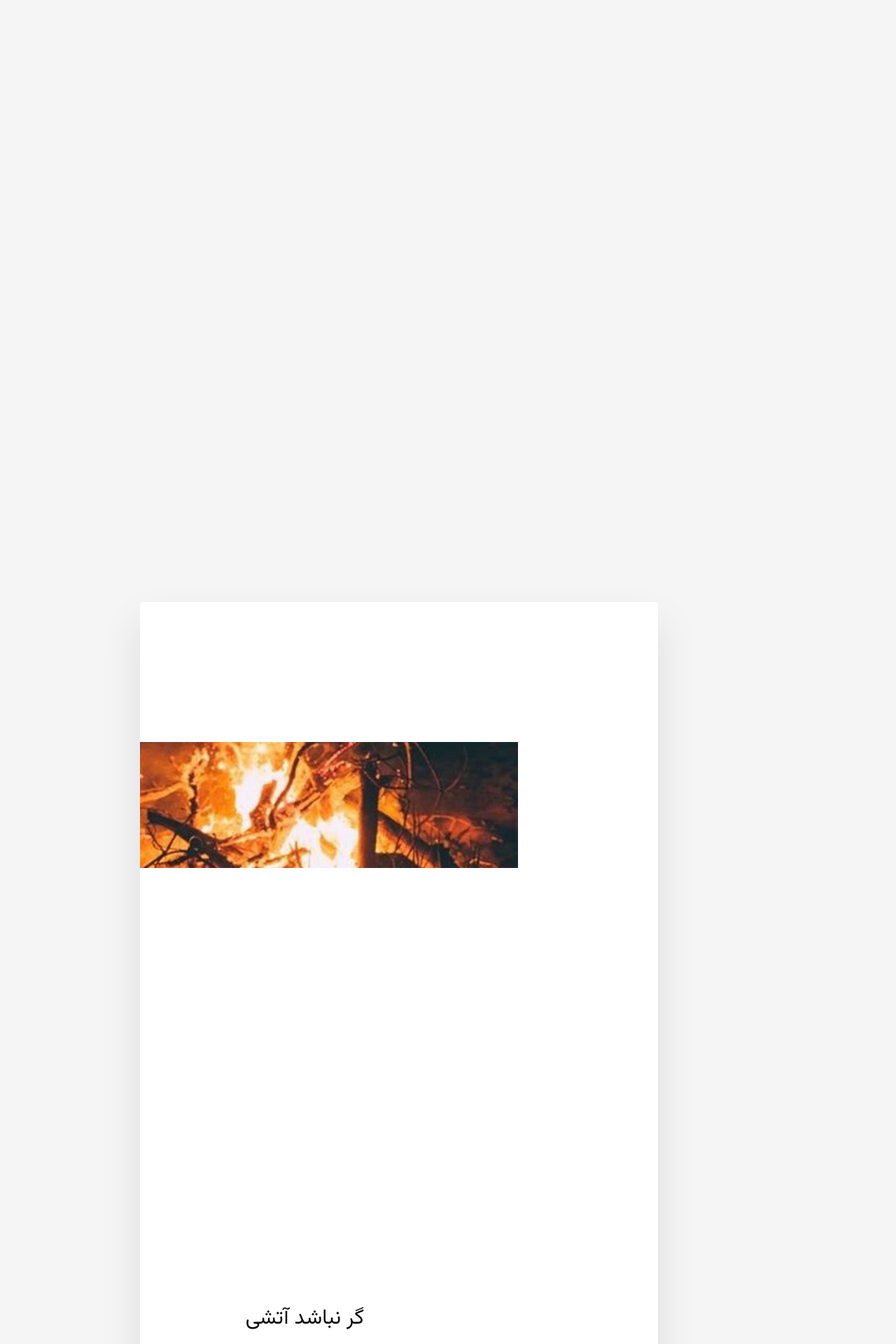
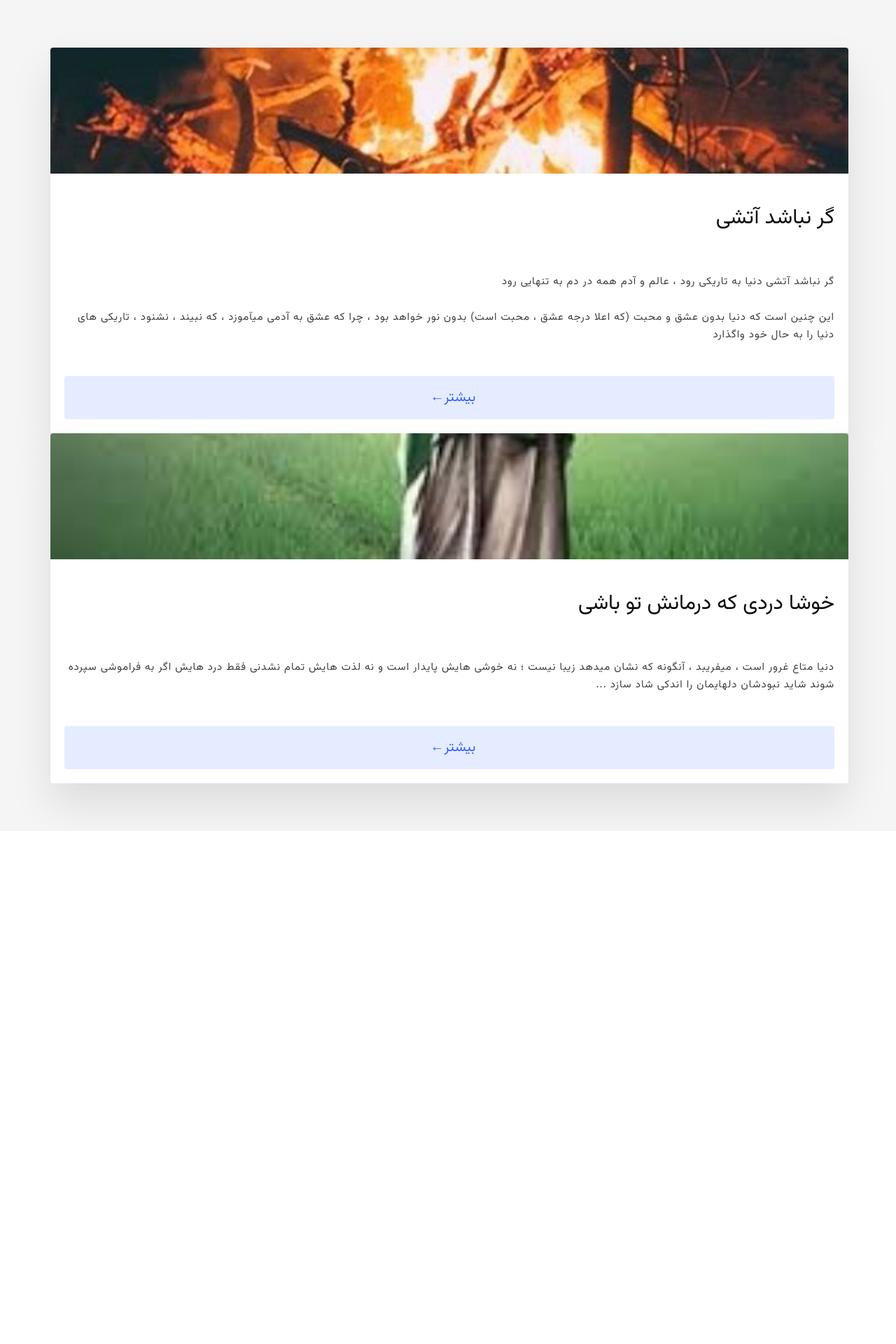
Before and after one commit to Nooraki/nooraki.github.io, a PHP site: page / in a window 1280 px wide; the page is wider, and only the part inside the window is pictured. Shown: the top 1920 px of that part at 70% size. After the commit the page ends 1184 px from the top of that part, so only its background shows below. Run offline with PHP 8.4, Linux system fonts and the light colour scheme.

Commit message:
Update style.css

```diff
--- a/Style/style.css
+++ b/Style/style.css
@@ -4,13 +4,7 @@
   direction: rtl;
   font-family: 'Vazirmatn';
 }
-*,
-*::before,
-*::after {
-  margin: 200px;
-  padding: 0;
-  box-sizing: inherit;
-}
+
 
 html {
   box-sizing: border-box;
```
